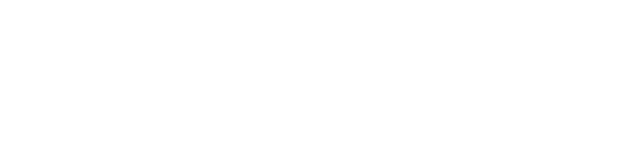
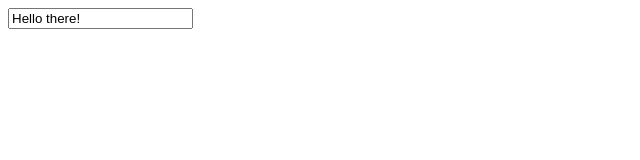
Before and after one commit to Leeyanhawrt/advanced-types, a website with bundled scripts: page index.html in a window 1280 px wide. Shown: the whole page, without its empty margins (0-640 px from the left). Built offline with nearby package versions, Linux system fonts and the light colour scheme.

Commit message:
Learn about typecasting

```diff
--- a/index.html
+++ b/index.html
@@ -6,5 +6,7 @@
     <title>Document</title>
     <script src="/dist/app.js" defer></script>
   </head>
-  <body></body>
+  <body>
+    <input type="text" id="user-input" />
+  </body>
 </html>
--- a/src/app.ts
+++ b/src/app.ts
@@ -5,6 +5,7 @@ type Universal = Numeric & Combinable;
 // This is known as type guarding using typeof, even though Combinable accepts both number and string inputs typescript
 // will error out if not accounting for different utilization of each type that is potentially valid
 
+//TYPECAST TYPEOF
 const add = (n1: Combinable, n2: Combinable): Combinable => {
   if (typeof n1 === "string" || typeof n2 === "string") {
     return n1.toString() + n2.toString();
@@ -12,6 +13,7 @@ const add = (n1: Combinable, n2: Combinable): Combinable => {
   return n1 + n2;
 };
 
+//TYPECAST KEY IN OBJECT
 type Admin = {
   name: string;
   privilages: string[];
@@ -45,6 +47,7 @@ const printEmployeeInformation = (emp: UnknownEmployee) => {
 
 printEmployeeInformation(e1);
 
+// TYPE GUARD INSTANCEOF
 class Car {
   drive() {
     console.log("Driving...");
@@ -80,6 +83,7 @@ const useVehicle = (vehicle: Vehicle) => {
 useVehicle(v1);
 useVehicle(v2);
 
+// DISCRIMATED UNIONS
 interface Bird {
   type: "bird";
   flyingSpeed: number;
@@ -106,3 +110,14 @@ const moveAnimal = (animal: Animal) => {
 };
 
 moveAnimal({ type: "bird", flyingSpeed: 5 });
+
+// TYPECASTING
+// const userInput = <HTMLInputElement>document.getElementById("user-input"); Method 1
+const userInput = (<HTMLInputElement>(
+  document.getElementById("user-input")!
+)) as HTMLInputElement; // Method 2 Exclamation marks stats that the value will never yield NULL if unsure use if check
+
+// Will get an error stating that value may not exist unless explicitly telling TypeScript that the element is an input element
+if (userInput) {
+  (userInput as HTMLInputElement).value = "Hello there!";
+}
```
